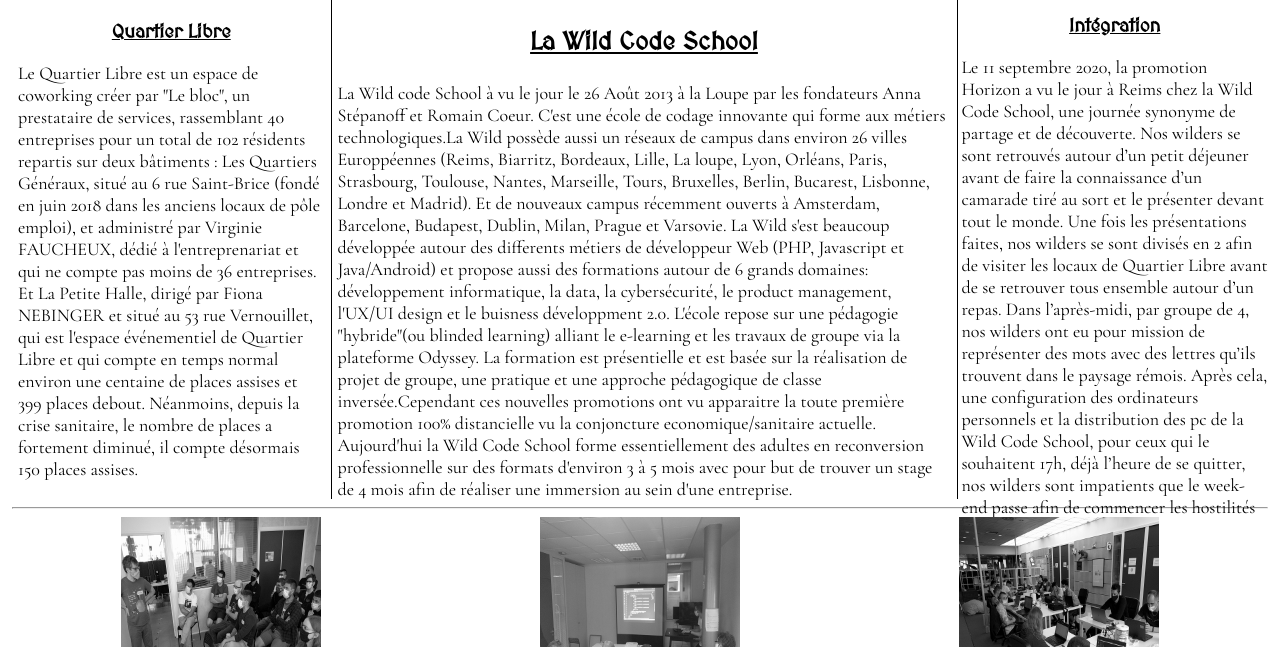
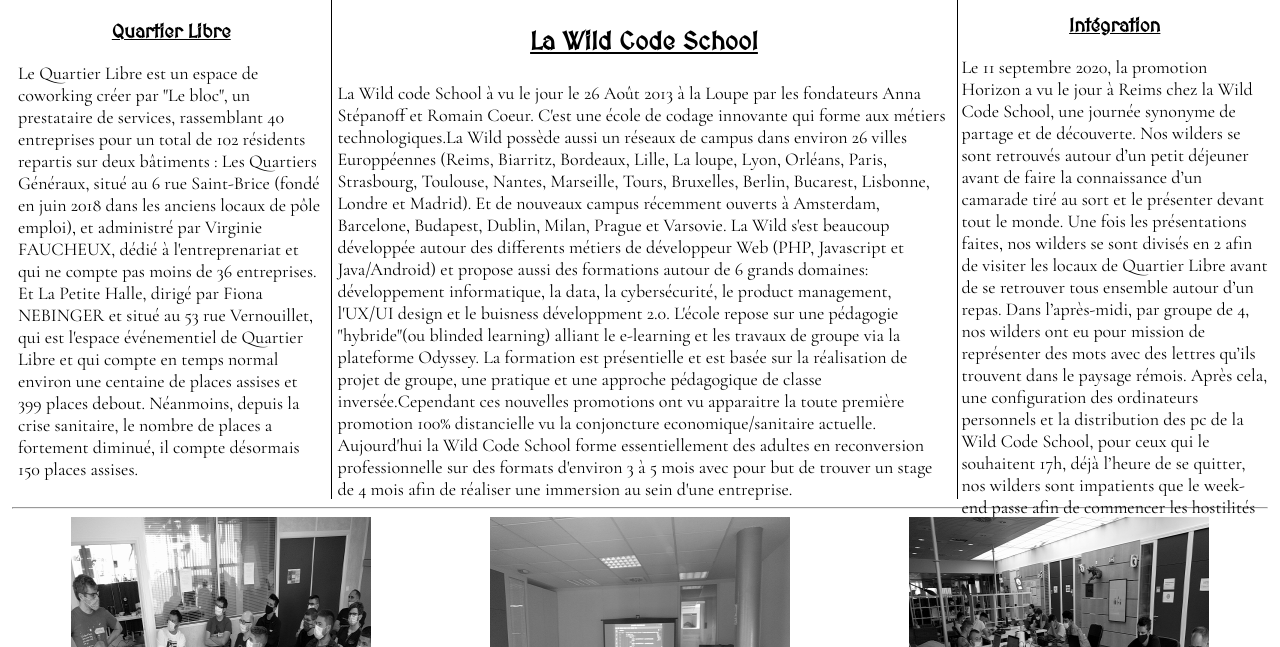
Before and after one commit to Schyzofrania/The-Wild-Post-Projet-, a plain HTML site: page index.html in a window 1280 px wide. Shown: the part 653-1300 px from the top of the page. Drawn offline with nearby package versions, Linux system fonts and the light colour scheme.

Commit message:
ajustement image

```diff
--- a/style.css
+++ b/style.css
@@ -90,14 +90,15 @@ h3{
 .banniere>img{
     background-color: black;
     width: 500px;
+    height: 200px;
     display: flex;
     justify-content: center;
     margin: 0 auto;
 }
 
 img{
-    width: 200px;
-    height: 200px;
+    width: 300px;
+    height: 300px;
     display: flex;
     filter: grayscale();
 }
```
